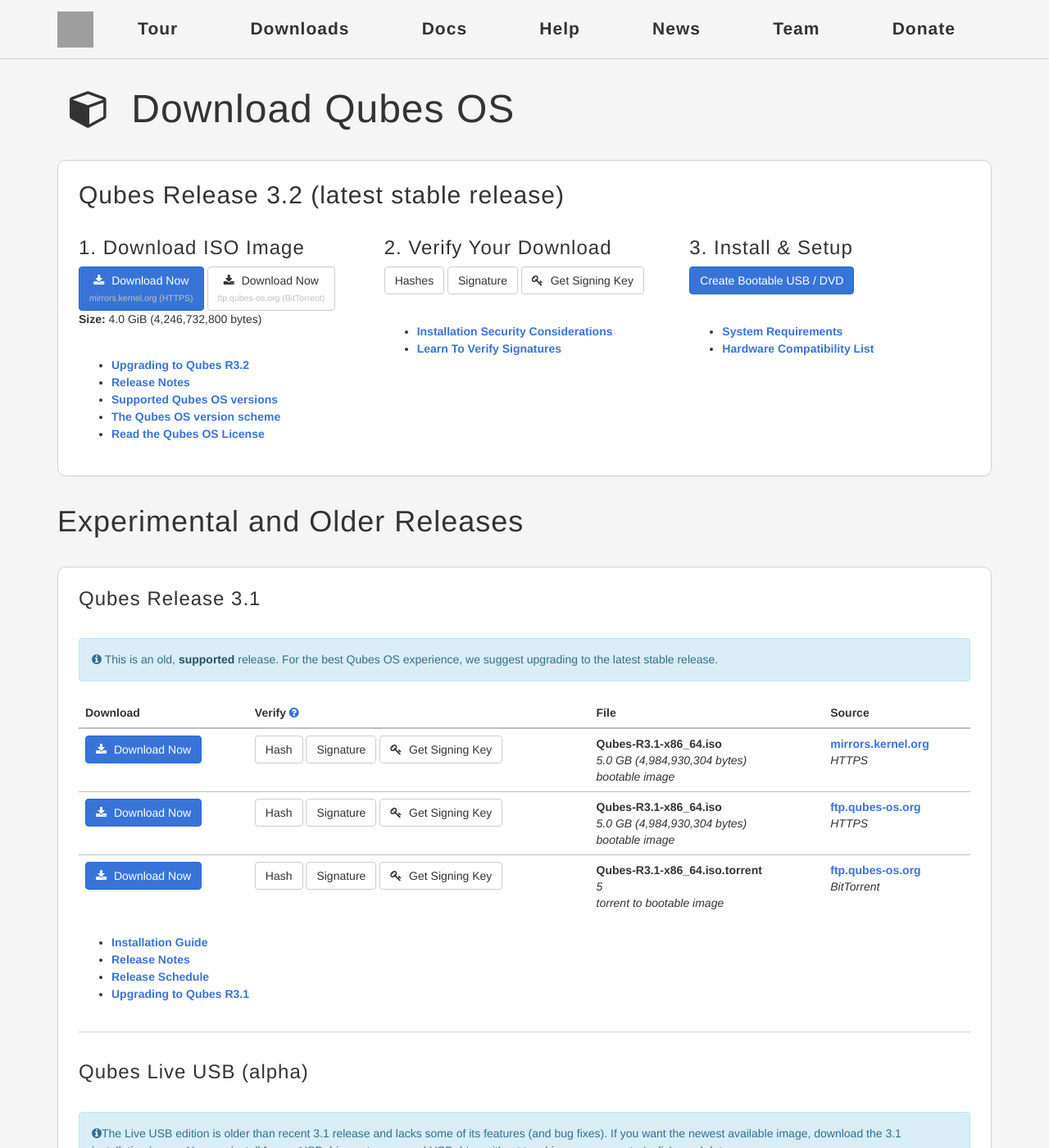
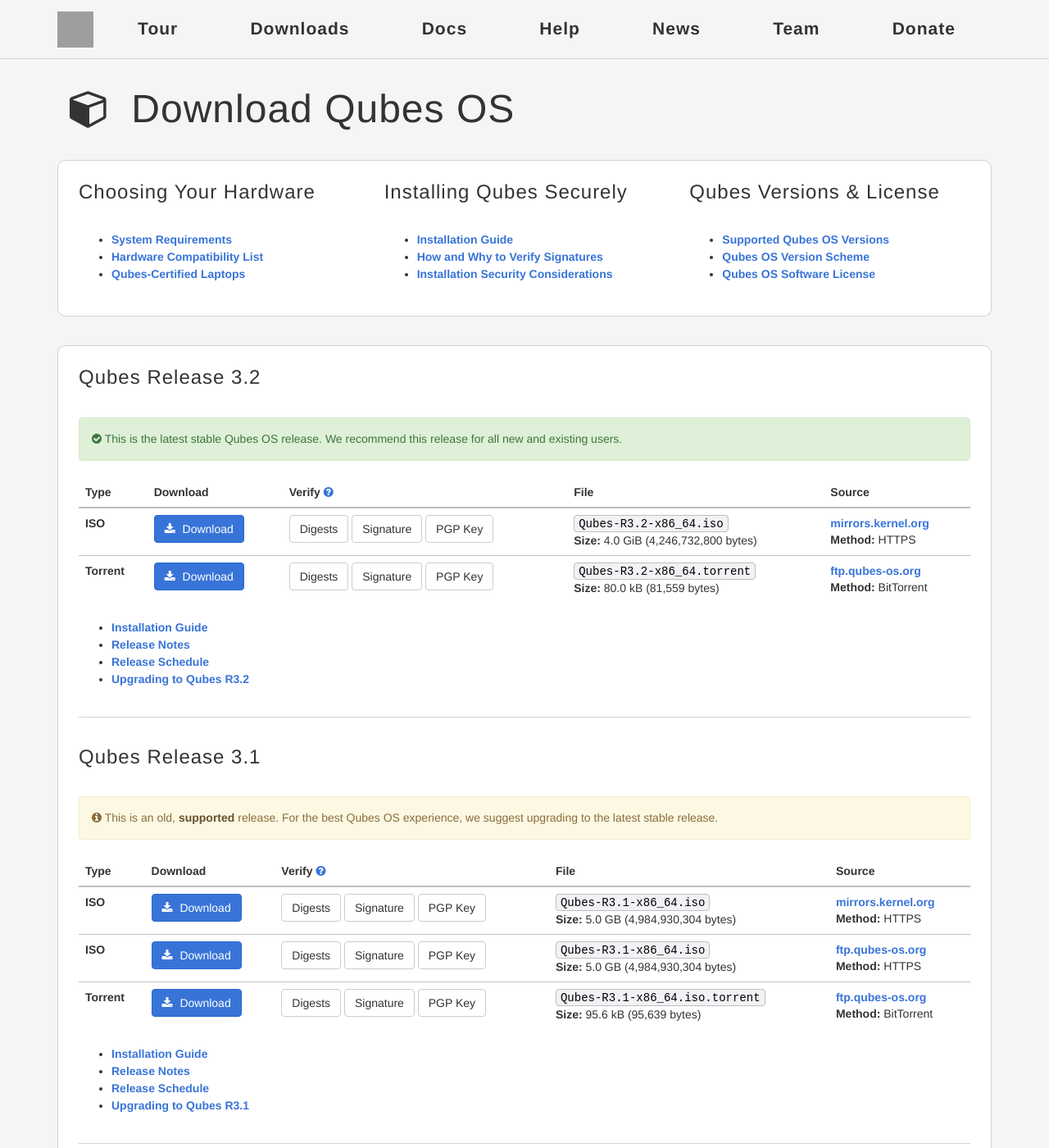
Before and after one commit to QubesOS/qubesos.github.io, a Jekyll site: the page built from pages/downloads.md, in a window 1280 px wide and 1400 px high. Shown: the whole window at 82% size. Built offline with Jekyll 4.4.1, drawn with Linux system fonts in a browser that asks for light colours; some web fonts are replaced; some of the changed text lies outside the part shown; grey boxes are pictures that could not be loaded.

Commit message:
Redesign Downloads page (fixes QubesOS/qubes-issues#2081)

```diff
--- a/_data/downloads.yml
+++ b/_data/downloads.yml
@@ -1,16 +1,19 @@
-# The testing entry under a release can have "yes", "no", or a custom message to display.
-# The aging and deprecated entries work in the same way.
+# The "testing", "latest", "aging", and "deprecated" entries under each release
+# can have the values "yes", "no", or a custom message to display.
+# "Latest" denotes the latest stable release.
 # "Aging" means old but still supported.
 # "Deprecated" means old and no longer supported.
-# The featured_release toplevel entry controls which release gets featured as primary.
 
-featured_release: Qubes Release 3.2 (latest stable release)
 releases:
-  Qubes Release 3.2 (latest stable release):
+  Qubes Release 3.2:
+    testing: no
+    latest: yes
+    aging: no
+    deprecated: no
     sources:
       mirrors.kernel.org:
         method: HTTPS
-        type: bootable image
+        type: ISO
         filename: Qubes-R3.2-x86_64.iso
         size: 4.0 GiB (4,246,732,800 bytes)
         url: https://mirrors.kernel.org/qubes/iso/Qubes-R3.2-x86_64.iso
@@ -20,7 +23,7 @@ releases:
           key: https://keys.qubes-os.org/keys/qubes-release-3-signing-key.asc
       #ftp.qubes-os.org:
       #  method: HTTPS
-      #  type: bootable image
+      #  type: ISO
       #  filename: Qubes-R3.2-x86_64.iso
       #  size: 4.0 GiB (4,246,732,800 bytes)
       #  url: https://ftp.qubes-os.org/iso/Qubes-R3.2-x86_64.iso
@@ -30,7 +33,7 @@ releases:
       #    key: https://keys.qubes-os.org/keys/qubes-release-3-signing-key.asc
       'ftp.qubes-os.org ':
         method: BitTorrent
-        type: torrent to bootable image
+        type: Torrent
         filename: Qubes-R3.2-x86_64.torrent
         size: 80.0 kB (81,559 bytes)
         url: https://ftp.qubes-os.org/iso/Qubes-R3.2-x86_64.torrent
@@ -53,12 +56,14 @@ releases:
       - Upgrading to Qubes R3.2
       - Release Notes
   Qubes Release 3.1:
+    testing: no
+    latest: no
     aging: yes
     deprecated: no
     sources:
       mirrors.kernel.org:
         method: HTTPS
-        type: bootable image
+        type: ISO
         filename: Qubes-R3.1-x86_64.iso
         size: 5.0 GB (4,984,930,304 bytes)
         url: https://mirrors.kernel.org/qubes/iso/Qubes-R3.1-x86_64.iso
@@ -68,7 +73,7 @@ releases:
           key: https://keys.qubes-os.org/keys/qubes-release-3-signing-key.asc
       ftp.qubes-os.org:
         method: HTTPS
-        type: bootable image
+        type: ISO
         filename: Qubes-R3.1-x86_64.iso
         size: 5.0 GB (4,984,930,304 bytes)
         url: https://ftp.qubes-os.org/iso/Qubes-R3.1-x86_64.iso
@@ -78,8 +83,9 @@ releases:
           key: https://keys.qubes-os.org/keys/qubes-release-3-signing-key.asc
       'ftp.qubes-os.org ':
         method: BitTorrent
-        type: torrent to bootable image
+        type: Torrent
         filename: Qubes-R3.1-x86_64.iso.torrent
+        size: 95.6 kB (95,639 bytes)
         url: https://ftp.qubes-os.org/iso/Qubes-R3.1-x86_64.iso.torrent
         verifiers:
           hash: https://ftp.qubes-os.org/qubes/iso/Qubes-R3.1-x86_64.iso.DIGESTS
@@ -101,6 +107,8 @@ releases:
       - Release Notes
       - Release Schedule
   Qubes Live USB (alpha):
+    testing: no
+    latest: no
     aging: no
     deprecated: no
     link: qubes-live-usb-alpha
@@ -112,7 +120,7 @@ releases:
     sources:
       mirrors.kernel.org:
         method: HTTPS
-        type: bootable image
+        type: ISO
         filename: Qubes-R3.1-alpha1.1-x86_64-LIVE.iso
         size: 2.4 GB (2,425,356,288 bytes)
         url: https://mirrors.kernel.org/qubes/iso/Qubes-R3.1-alpha1.1-x86_64-LIVE.iso
@@ -121,7 +129,7 @@ releases:
           key: https://keys.qubes-os.org/keys/qubes-release-3-signing-key.asc
       ftp.qubes-os.org:
         method: HTTPS
-        type: bootable image
+        type: ISO
         filename: Qubes-R3.1-alpha1.1-x86_64-LIVE.iso
         size: 2.4 GB (2,425,356,288 bytes)
         url: https://ftp.qubes-os.org/iso/Qubes-R3.1-alpha1.1-x86_64-LIVE.iso
@@ -133,13 +141,14 @@ releases:
         featured: yes
         url: /doc/live-usb/
   Qubes Release 3.0:
+    testing: no
+    latest: no
     aging: no
     deprecated: yes
-    testing: no
     sources:
       mirrors.kernel.org:
         method: HTTPS
-        type: bootable image
+        type: ISO
         filename: Qubes-R3.0-x86_64-DVD.iso
         size: 3.7 GB (3,704,619,008 bytes)
         url: https://mirrors.kernel.org/qubes/iso/Qubes-R3.0-x86_64-DVD.iso
@@ -149,7 +158,7 @@ releases:
           key: https://keys.qubes-os.org/keys/qubes-release-3-signing-key.asc
       ftp.qubes-os.org:
         method: HTTPS
-        type: bootable image
+        type: ISO
         filename: Qubes-R3.0-x86_64-DVD.iso
         size: 3.7 GB (3,704,619,008 bytes)
         url: https://ftp.qubes-os.org/iso/Qubes-R3.0-x86_64-DVD.iso
@@ -173,13 +182,14 @@ releases:
       - Release Notes
       - Release Schedule
   Qubes Release 2:
+    testing: no
+    latest: no
     aging: no
     deprecated: yes
-    testing: no
     sources:
       mirrors.kernel.org:
         method: HTTPS
-        type: bootable image
+        type: ISO
         filename: Qubes-R2-x86_64-DVD.iso
         size: 3.1 GB (3,077,570,560 bytes)
         url: https://mirrors.kernel.org/qubes/iso/Qubes-R2-x86_64-DVD.iso
@@ -189,7 +199,7 @@ releases:
           key: https://keys.qubes-os.org/keys/qubes-release-2-signing-key.asc
       ftp.qubes-os.org:
         method: HTTPS
-        type: bootable image
+        type: ISO
         filename: Qubes-R2-x86_64-DVD.iso
         size: 3.1 GB (3,077,570,560 bytes)
         url: https://ftp.qubes-os.org/iso/Qubes-R2-x86_64-DVD.iso
@@ -206,13 +216,14 @@ releases:
       Upgrading to Qubes R2:
         url: /doc/releases/2.0/release-notes/#upgrading
   Qubes Release 1:
+    testing: no
+    latest: no
     aging: no
     deprecated: yes
-    testing: no
     sources:
       mirrors.kernel.org:
         method: HTTPS
-        type: bootable image
+        type: ISO
         filename: Qubes-R1-x86_64-DVD.iso
         size: 1.7 GB (1,749,024,768 bytes)
         url: https://mirrors.kernel.org/qubes/iso/Qubes-R1-x86_64-DVD.iso
@@ -222,7 +233,7 @@ releases:
           key: https://keys.qubes-os.org/keys/qubes-release-1-signing-key.asc
       ftp.qubes-os.org:
         method: HTTPS
-        type: bootable image
+        type: ISO
         filename: Qubes-R1-x86_64-DVD.iso
         size: 1.7 GB (1,749,024,768 bytes)
         url: https://ftp.qubes-os.org/iso/Qubes-R1-x86_64-DVD.iso
--- a/pages/downloads.md
+++ b/pages/downloads.md
@@ -10,100 +10,68 @@ redirect_from:
 ---
 
 <div class="white-box more-bottom page-content">
-  {% assign release_name = site.data.downloads.featured_release %}
-  {% assign release = site.data.downloads.releases[release_name] %}
-  {% assign primary_source = release.sources|first %}
-
-  <h2 class="more-bottom">{{ release_name }}</h2>
-
   <div class="row">
     <div class="col-lg-4 col-md-4">
-      <h3>1. Download ISO Image</h3>
-
-      <a class="btn btn-primary" href="{{ primary_source[1].url }}">
-        <i class="fa fa-download"></i> Download Now <br>
-        <small>{{ primary_source[0] }} ({{ primary_source[1].method }})</small>
-      </a>
-
-      {% for source in release.sources %}
-      {% if source[0] == primary_source[0] %}{% continue %}{% endif %}
-      <a class="btn btn-default" href="{{ source[1].url }}">
-        <i class="fa fa-download"></i> Download Now {{source.count}} <br>
-        <small>{{ source[0] }} ({{ source[1].method }}) </small>
-      </a>
-      {% endfor %}
-
-      <b>Size:</b> {{ primary_source[1].size }}
-
-      <ul class="more-top">
-        {% for fdoc in release.featured_docs["get"] %}
-        <li><a href="{{ release.docs[fdoc].url }}">{{ fdoc }}</a></li>
-        {% endfor %}
-        <li><a href="/doc/supported-versions/">Supported Qubes OS versions</a></li>
-        <li><a href="/doc/version-scheme/">The Qubes OS version scheme</a></li>
-        <li><a href="/doc/license/">Read the Qubes OS License</a></li>
-      </ul>
-
-    </div>
-    <div class="col-lg-4 col-md-4">
-      <h3>2. Verify Your Download</h3>
-      <a class="btn btn-default" href="{{ primary_source[1].verifiers['hash'] }}">Hashes</a>
-      <a class="btn btn-default" href="{{ primary_source[1].verifiers['sig'] }}">Signature</a>
-      <a class="btn btn-default" href="{{ primary_source[1].verifiers['key'] }}"><i class="fa fa-key"></i> Get Signing Key</a>
-      <ul class="more-top">
-        <li><a href="/doc/install-security/">Installation Security Considerations</a></li>
-        <li><a href="/doc/verifying-signatures/">Learn To Verify Signatures</a></li>
-      </ul>
-    </div>
-
-    <div class="col-lg-4 col-md-4">
-      <h3>3. Install & Setup</h3>
-      <table class="step-options">
-        <tr>
-        <td><a class="btn btn-primary" href="/doc/installation-guide/">Create Bootable USB / DVD</a></td>
-        </tr>
-      </table>
+      <h3>Choosing Your Hardware</h3>
       <ul class="more-top">
         <li><a href="/doc/system-requirements/">System Requirements</a></li>
         <li><a href="/hcl/">Hardware Compatibility List</a></li>
+        <li><a href="/doc/certified-laptops">Qubes-Certified Laptops</a></li>
       </ul>
     </div>
-
+    <div class="col-lg-4 col-md-4">
+      <h3>Installing Qubes Securely</h3>
+      <ul class="more-top">
+        <li><a href="/doc/installation-guide/">Installation Guide</a></li>
+        <li><a href="/doc/verifying-signatures/">How and Why to Verify Signatures</a></li>
+        <li><a href="/doc/install-security/">Installation Security Considerations</a></li>
+      </ul>
+    </div>
+    <div class="col-lg-4 col-md-4">
+      <h3>Qubes Versions & License</h3>
+      <ul class="more-top">
+        <li><a href="/doc/supported-versions/">Supported Qubes OS Versions</a></li>
+        <li><a href="/doc/version-scheme/">Qubes OS Version Scheme</a></li>
+        <li><a href="/doc/license/">Qubes OS Software License</a></li>
+      </ul>
+    </div>
   </div>
 </div>
-
-## Experimental and Older Releases
-
 <div class="white-box more-bottom page-content">
-
   <div class="row">
     <div class="col-lg-12 col-md-12">
       {% for releasex in site.data.downloads.releases %}
       {% assign release_name = releasex[0] %}
       {% assign release = releasex[1] %}
-      {% if release_name == site.data.downloads.featured_release %}{% continue %}{% endif %}
+      {% assign testing = release.testing | default: false %}
+      {% assign latest = release.latest | default: false %}
       {% assign aging = release.aging | default: false %}
       {% assign deprecated = release.deprecated | default: false %}
-      {% assign testing = release.testing | default: false %}
       <h3 class="more-bottom" id="{{ release.link }}">{{ release_name }}</h3>
+      {% if testing %}
+      <div class="alert alert-info" role="alert">
+        <i class="fa fa-question-circle"></i>{% if testing != true %} {{ testing }}{% else %} This is a testing release. We appreciate your desire to help us test Qubes. However, we recommend you use a <a href="/doc/supported-versions/" class="alert-link">current and supported release</a> for daily use.{% endif %}
+      </div>
+      {% endif %}
+      {% if latest %}
+      <div class="alert alert-success" role="alert">
+        <i class="fa fa-check-circle"></i>{% if latest != true %} {{ latest }}{% else %} This is the latest stable Qubes OS release. We recommend this release for all new and existing users.{% endif %}
+      </div>
+      {% endif %}
       {% if aging %}
-      <div class="alert alert-info" role="alert">
-        <i class="fa fa-info-circle"></i>{% if aging != true %}{{ aging }}{% else %} This is an old, <a href="/doc/supported-versions/" class="alert-link">supported</a> release. For the best Qubes OS experience, we suggest upgrading to the latest stable release.{% endif %}
+      <div class="alert alert-warning" role="alert">
+        <i class="fa fa-info-circle"></i>{% if aging != true %} {{ aging }}{% else %} This is an old, <a href="/doc/supported-versions/" class="alert-link">supported</a> release. For the best Qubes OS experience, we suggest upgrading to the latest stable release.{% endif %}
       </div>
       {% endif %}
       {% if deprecated %}
-      <div class="alert alert-warning" role="alert">
-        <i class="fa fa-exclamation-triangle"></i>{% if deprecated != true %}{{ deprecated }}{% else %} This is an old, <a href="/doc/supported-versions/" class="alert-link">unsupported</a> release. We strongly recommend upgrading to a supported release in order to receive the latest security updates.{% endif %}
-      </div>
-      {% endif %}
-      {% if testing %}
-      <div class="alert alert-info" role="alert">
-        <i class="fa fa-info-circle"></i>{% if testing != true %}{{ testing }}{% else %} This is a testing release. We appreciate your desire to help us test Qubes. However, we recommend you use a <a href="/doc/supported-versions/" class="alert-link">current and supported release</a> for daily use.{% endif %}
+      <div class="alert alert-danger" role="alert">
+        <i class="fa fa-exclamation-circle"></i>{% if deprecated != true %} {{ deprecated }}{% else %} This is an old, <a href="/doc/supported-versions/" class="alert-link">unsupported</a> release. We strongly recommend upgrading to a supported release in order to receive the latest security updates.{% endif %}
       </div>
       {% endif %}
       <table class="table">
         <thead>
           <tr>
+            <th>Type</th>
             <th>Download</th>
             <th>Verify
               <a class="fa fa-question-circle" href="/doc/verifying-signatures/"
@@ -118,29 +86,31 @@ redirect_from:
           {% assign source = sourcedata[1] %}
           <tr>
             <td>
+              <strong>{{ source.type }}</strong>
+            </td>
+            <td>
               <a class="btn btn-primary" href="{{ source.url }}">
-                <i class="fa fa-download"></i> Download Now
+                <i class="fa fa-download"></i> Download
               </a>
             </td>
             <td>
               {% for verifier in source.verifiers %}
                 {% if verifier[0] == "hash" %}
-                <a class="btn btn-default" href="{{ verifier[1] }}">Hash</a>
+                <a title="MD5, SHA-128, SHA-256, and SHA-512 hash values" class="btn btn-default" href="{{ verifier[1] }}">Digests</a>
                 {% elsif verifier[0] == "sig" %}
-                <a class="btn btn-default" href="{{ verifier[1] }}">Signature</a>
+                <a title="Detached PGP signature file" class="btn btn-default" href="{{ verifier[1] }}">Signature</a>
                 {% elsif verifier[0] == "key" %}
-                <a class="btn btn-default" href="{{ verifier[1] }}"><i class="fa fa-key"></i> Get Signing Key</a>
+                <a title="PGP Release Signing Key" class="btn btn-default" href="{{ verifier[1] }}">PGP Key</a>
                 {% endif %}
               {% endfor %}
             </td>
             <td>
-              <strong>{{ source.filename }}</strong><br>
-              <em>{{ source.size }}</em><br>
-              <em>{{ source.type }}</em>
+              <code>{{ source.filename }}</code><br>
+              <strong>Size:</strong> {{ source.size }}
             </td>
             <td>
               <a href="https://{{ source_name }}/">{{ source_name }}</a><br/>
-              <em>{{ source.method }}</em>
+              <strong>Method:</strong> {{ source.method }}
             </td>
           </tr>
           {% endfor %}
```
